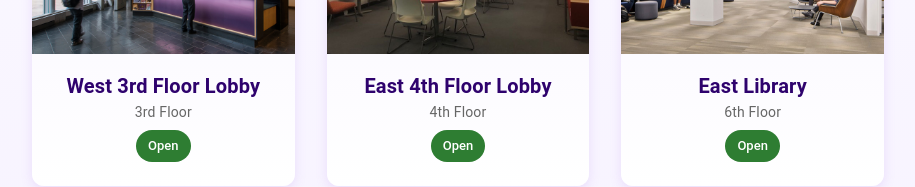
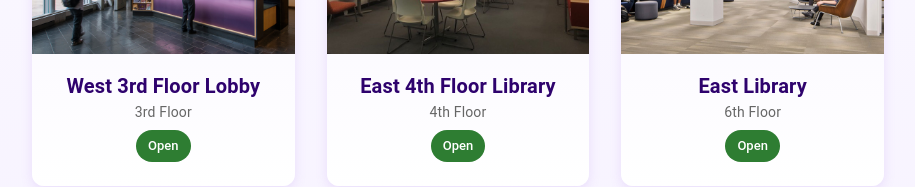
Before and after one commit to ishmamk1/hunterhacks2025, a React (Vite) app in the folder frontend/frontend/: page / in a window 1280 px wide. Shown: the part 855-1042 px from the top of the page, without its empty margins (182-1097 px from the left). Built offline with nearby package versions, Linux system fonts and the light colour scheme.

Commit message:
fixed filters 2.0

```diff
--- a/frontend/frontend/src/components/Home.tsx
+++ b/frontend/frontend/src/components/Home.tsx
@@ -73,7 +73,7 @@ const ROOM_MAP = [
   },
   {
     id: 'east_4th_lobby',
-    name: 'East 4th Floor Lobby',
+    name: 'East 4th Floor Library',
     floor: '4th Floor',
     image: east4thLobbyImg,
     filters: ['Group Work', 'Whiteboard', 'Speaking Allowed'],
```
